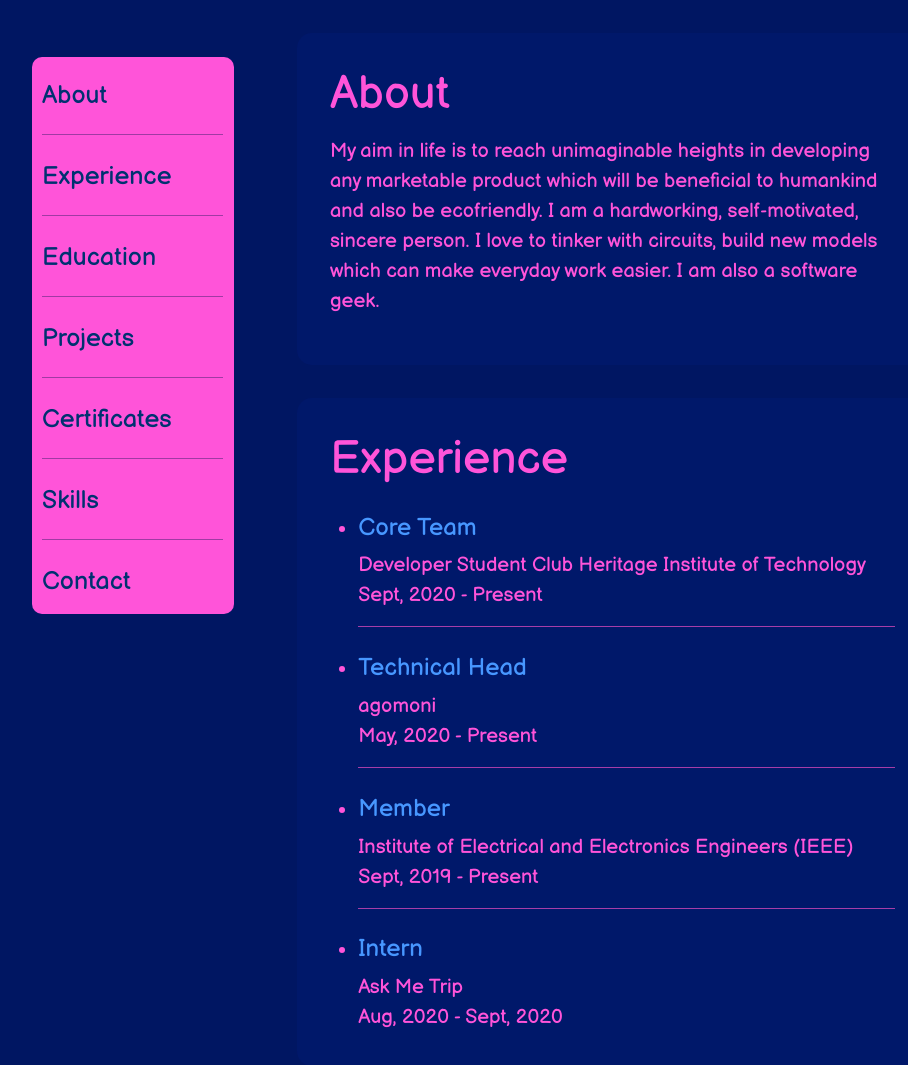
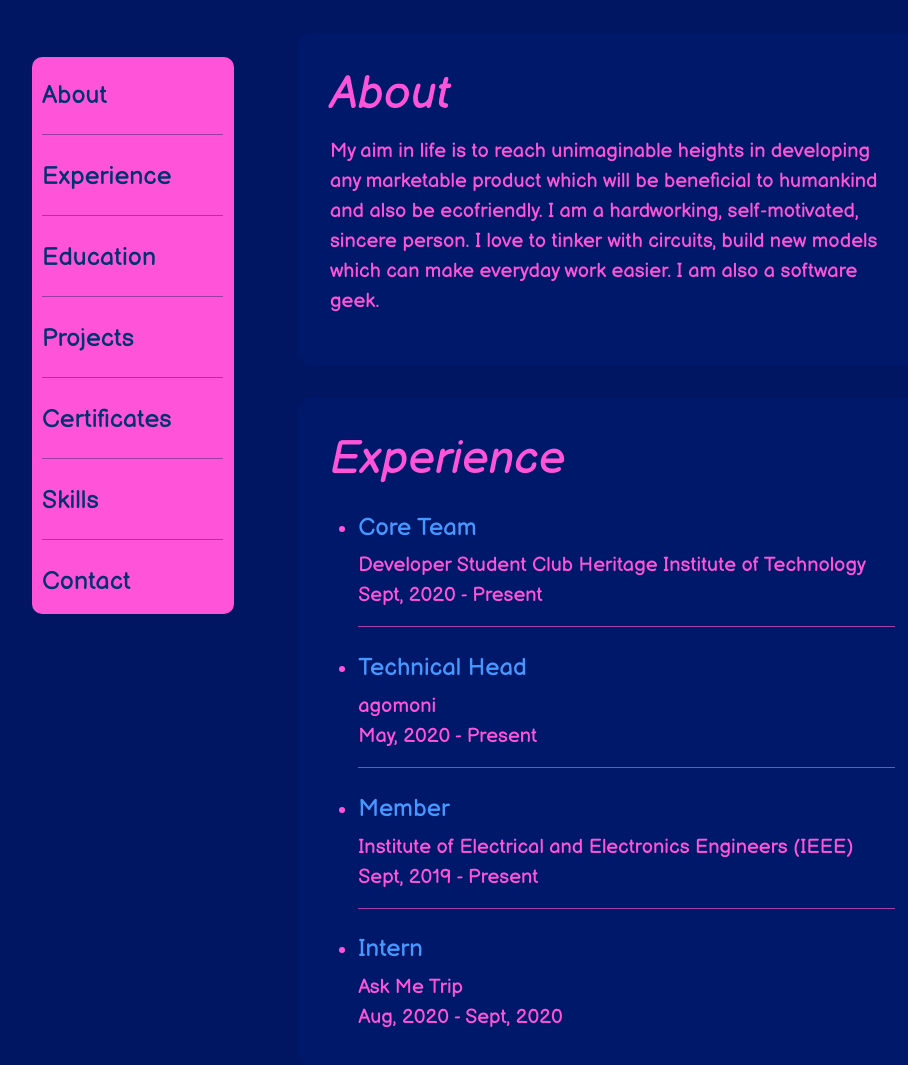
Before and after one commit to TechDevSubhopriyo/About-Me, a PHP site: page / in a window 1280 px wide. Shown: the part 280-1345 px from the top of the page, without its empty margins (160-1068 px from the left). Run offline with PHP 8.4, Linux system fonts and the light colour scheme.

Commit message:
Add files via upload

```diff
--- a/css/style.css
+++ b/css/style.css
@@ -51,6 +51,9 @@ h3{
     background-color: #001a7762;
     font-size: 20px;
     border-radius: 15px;
+}
+.content h1{
+    font-family: balsamiq-Sans-italic;
 }
 .content h5,h4{
     color: #4797ff;
@@ -177,6 +180,10 @@ li{
     font-family: balsamiq-Sans;
     src: url("../Balsamiq_Sans/BalsamiqSans-Regular.ttf");
 }
+@font-face {
+    font-family: balsamiq-Sans-italic;
+    src: url("../Balsamiq_Sans/BalsamiqSans-Italic.ttf");
+}
 #myBtn {
     display: none;
     position: fixed;
@@ -185,7 +192,7 @@ li{
     z-index: 99;
     border: none;
     outline: none;
-    background-color: #ff54d9;
+    background-color: #4797ff;
     color: #001662;
     font-weight: bold;
     cursor: pointer;
@@ -195,5 +202,5 @@ li{
   }
 
   #myBtn:hover {
-    background-color: #555; /* Add a dark-grey background on hover */
+    background-color: #ff54d9; /* Add a dark-grey background on hover */
   }
```
